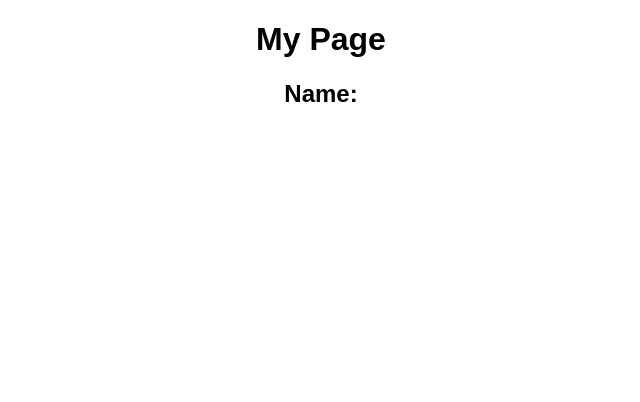
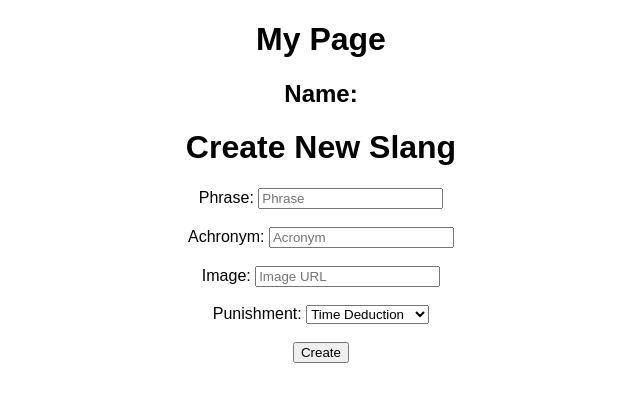
Before and after one commit to utkazyama/slang_challenge_frontend, a React (Create React App) app: page /profile in a window 1280 px wide. Shown: the top 402 px of the page, without its empty margins (319-959 px from the left). Built offline with nearby package versions, Linux system fonts and the light colour scheme.

Commit message:
card creation

```diff
--- a/src/components/Profile.js
+++ b/src/components/Profile.js
@@ -1,13 +1,115 @@
 import React from 'react';
 import { tsPropertySignature } from '@babel/types';
 
-const Profile = (props) => {
- return (
-   <div className="profile-container">
-     <h1>My Page</h1>
-     <h2>Name: {props.user.name}</h2>
-   </div>
- );
+
+const CARDS = 'https://slang-challenge-backend.herokuapp.com/cards';
+
+class Profile extends React.Component{
+  constructor(props){
+    super(props)
+    this.state={
+      phrase: "",
+      acronym: "",
+      image: "",
+      punishment: ""
+    }
+  }
+
+
+  handlePhraseChange = (e) => {
+    this.setState({
+      phrase: e.target.value
+    })
+  }
+
+  handleAcronymChange = (e) => {
+    this.setState({
+      acronym: e.target.value
+    })
+  }
+
+  handleImageChange = (e) => {
+    this.setState({
+      image: e.target.value
+    })
+  }
+
+  handlePunishmentChange = (e) => {
+    this.setState({
+      punishment: e.target.value
+    })
+  }
+
+  handleCreateSlang = (e) => {
+    e.preventDefault()
+    const reqObj = {
+      method: 'POST',
+      headers: {
+        'Content-Type': 'application/json'
+      },
+      body: JSON.stringify({
+        phrase: this.state.phrase,
+        acronym: this.state.acronym,
+        hint: "",
+        punishment: this.state.punishment,
+        image: this.state.image,
+        user_id: this.props.user.id
+      })
+    }
+    console.log({
+      phrase: this.state.phrase,
+      acronym: this.state.acronym,
+      hint: "",
+      punishment: this.state.punishment,
+      image: this.state.image,
+      user_id: this.props.user.id
+    })
+    fetch(CARDS, reqObj)
+    .then(resp => resp.json())
+    .then(data => this.props.history.push('/home'))
+  }
+
+
+
+
+  render(){
+    return (
+     <div className="profile-container">
+       <h1>My Page</h1>
+       <h2>Name: {this.props.user.name}</h2>
+
+       <form onSubmit={(e) => this.handleCreateSlang(e)}>
+         <h1>Create New Slang</h1>
+         <div>
+           <label htmlFor="phrase">Phrase: </label>
+           <input onChange={(e) => this.handlePhraseChange(e)} value={this.state.phrase} type="text" name="phrase" placeholder="Phrase" />
+         </div>
+         <br />
+         <div>
+           <label htmlFor="achronym">Achronym: </label>
+           <input onChange={(e) => this.handleAcronymChange(e)} value={this.state.acronym} type="text" name="acronym" placeholder="Acronym" />
+         </div>
+         <br />
+         <div>
+           <label htmlFor="img_url">Image: </label>
+           <input onChange={(e) => this.handleImageChange(e)} value={this.state.image} type="text" name="image" placeholder="Image URL" />
+         </div>
+         <br />
+         <div>
+           <label htmlFor="punishment">Punishment: </label>
+            <select onChange={(e) => this.handlePunishmentChange(e)} value={this.state.punishment}>
+              <option value="time">Time Deduction</option>
+              <option value="decScore">Score Deduction</option>
+              <option value="pikachu">Disturbing Image</option>
+              <option selected value="null">none</option>
+            </select>
+         </div>
+         <br />
+         <input type="submit" value="Create" />
+       </form>
+
+     </div>
+   )};
 };
 
 export default Profile;
```
